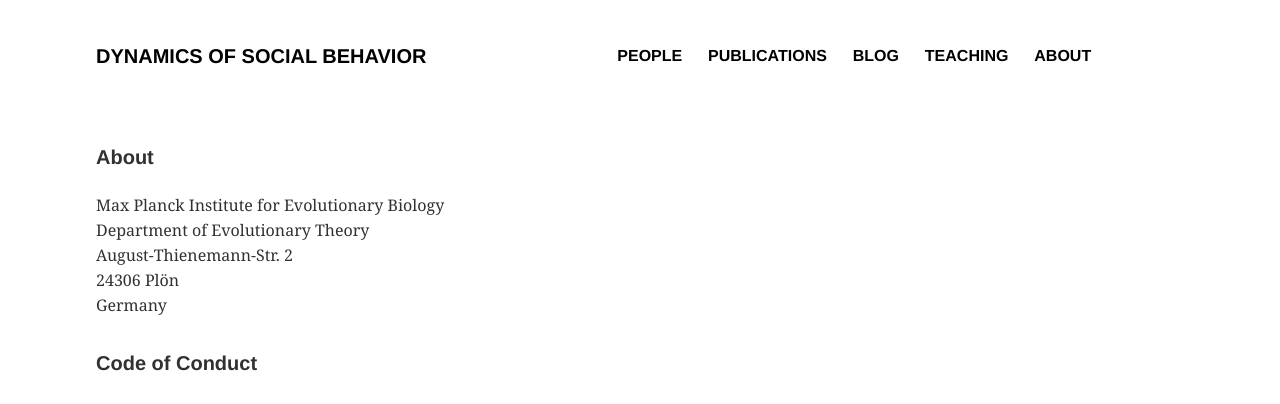
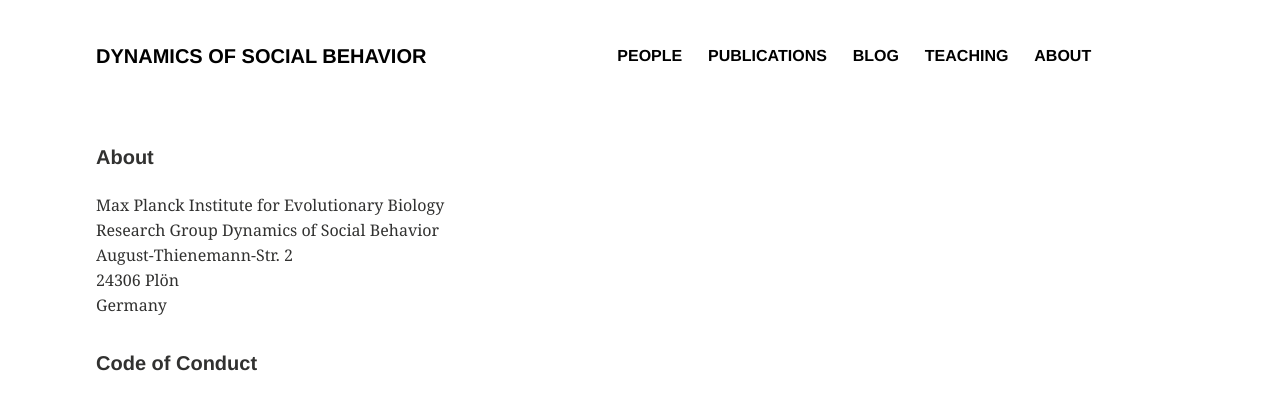
Before and after one commit to DYNOSOBs/social-behaviour, a Jekyll site: the page built from about/index.md, in a window 1280 px wide. Shown: the top 404 px of the page. Built offline with Jekyll 4.4.1, drawn with Linux system fonts in a browser that asks for light colours.

Commit message:
Rm Theory Department, added RG  name to address

```diff
--- a/about/index.md
+++ b/about/index.md
@@ -13,7 +13,7 @@
 
 <p class="big" style="font-size:16px;">
 Max Planck Institute for Evolutionary Biology <br>
-Department of Evolutionary Theory <br>
+Research Group Dynamics of Social Behavior <br>
 August-Thienemann-Str. 2 <br>
 24306 Plön <br>
 Germany
```
